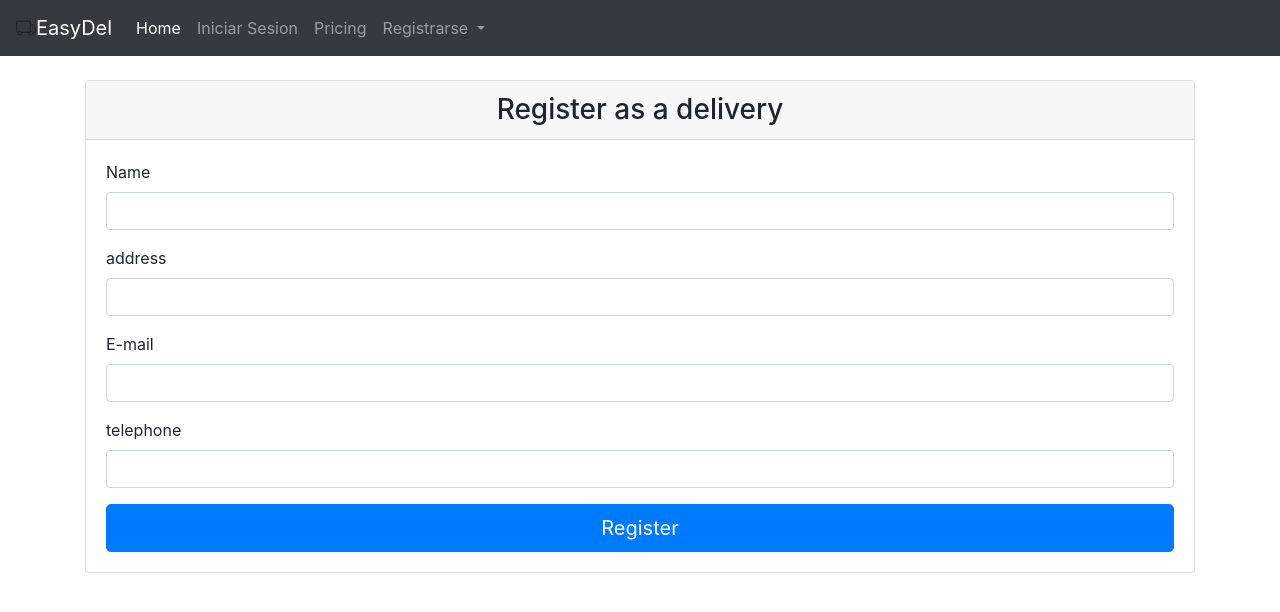
After one commit to BayronJDv/proyectobases, a Flask app: page /registerdelivery in a window 1280 px wide. The commit adds this page. Shown: the top 612 px of the page. Run offline with Flask 3, Linux system fonts and the light colour scheme; parts of the project's set-up code (start-up, migrations or seed data) failed here and were passed over; some libraries are stand-ins or nearby versions.

Commit message:
implementacion registro del delivery

```diff
--- a/app/auth/forms.py
+++ b/app/auth/forms.py
@@ -5,12 +5,13 @@ from wtforms import StringField, SubmitField, PasswordField, BooleanField
 from wtforms.validators import DataRequired, Length, Email, EqualTo, ValidationError
 from app.auth.models import User
 
+#used to verify
 def email_exists(form, field):
     email = User.query.filter_by(user_email=field.data).first()
     if email:
         raise ValidationError("Email already exists. !!!!")
 
-
+# used to register a user
 class RegistrationForm(FlaskForm):
     name = StringField("Name", validators=[DataRequired(), Length(4,16, message="Between 4 to 16 characters")])
     email = StringField("E-mail", validators=[DataRequired(), Email(), email_exists])
@@ -20,15 +21,23 @@ class RegistrationForm(FlaskForm):
     confirm = PasswordField("Confirm", validators=[DataRequired()])
     submit = SubmitField("Register")
 
-
+# used to log in
 class LoginForm(FlaskForm):
     email= StringField("E-mail", validators=[DataRequired(), Email()])
     password= PasswordField("Password", validators=[DataRequired()])
     stay_loggedin= BooleanField("Remember Me!")
     submit= SubmitField("Login")
 
+#used to register a client
 class RegistrationclientForm(FlaskForm):
     name= StringField("Name", validators=[DataRequired()])
     address= StringField("address", validators=[DataRequired()])
     email= StringField("E-mail", validators=[DataRequired(), Email(), email_exists])
     telephone= StringField("telephone", validators=[DataRequired()])
+
+# used to register a delivery
+class RegistrationDeliveryForm(FlaskForm):
+    name= StringField("Name", validators=[DataRequired()])
+    address= StringField("address", validators=[DataRequired()])
+    email= StringField("E-mail", validators=[DataRequired(), Email(), email_exists])
+    telephone= StringField("telephone", validators=[DataRequired()])
--- a/app/auth/routes.py
+++ b/app/auth/routes.py
@@ -1,7 +1,7 @@
 from flask import render_template,  flash, redirect, url_for
 from app.auth.forms import *
 from app.auth import authentication
-from app.auth.models import User,Client,Userm
+from app.auth.models import User,Client,Userm,Delivery
 from flask_login import login_user, logout_user, login_required, current_user
 
 
@@ -39,6 +39,24 @@ def register_client():
         flash("Registration Done... Now you can create a user with yout client id ")
         return redirect(url_for("authentication.register_user"))
     return render_template("rclient.html", form=form)
+
+@authentication.route("/registerdelivery", methods=["GET","POST"])
+def register_delivery():
+    if current_user.is_authenticated:
+        flash("you are already logged in the system")
+        return redirect(url_for("authentication.homepage"))
+    form = RegistrationDeliveryForm()
+    if form.validate_on_submit():
+        Delivery.create_delivery(
+            name = form.name.data,
+            address = form.address.data,
+            email= form.email.data,
+            telephone= form.telephone.data
+        )
+        flash("Registration Done... Now you can create a userm with your id ")
+        return redirect(url_for("authentication.register_user"))
+    return render_template("rdelivery.html", form=form)
+
 @authentication.route("/")
 def index():
     return render_template("index.html")
--- a/app/auth/templates/layout.html
+++ b/app/auth/templates/layout.html
@@ -74,9 +74,9 @@
               Registrarse
             </a>
             <div class="dropdown-menu" aria-labelledby="navbarDropdownMenuLink">
+              <a class="dropdown-item" href="{{ url_for('authentication.register_user') }}">Registrar Usuario</a>
               <a class="dropdown-item" href="{{ url_for('authentication.register_client') }}">Registrar Cliente</a>
-              <a class="dropdown-item" href="{{ url_for('authentication.register_user') }}">Registrar Usuario</a>
-              <a class="dropdown-item" href="#">Something else here</a>
+              <a class="dropdown-item" href="{{ url_for('authentication.register_delivery') }}">Registrar Mensajero</a>
             </div>
           </li>
         </ul>
--- /dev/null
+++ b/app/auth/templates/rdelivery.html
@@ -0,0 +1,48 @@
+{% extends "layout.html" %}
+
+{% block content %}
+<div class="container mt-4">
+    <div class="card card-container">
+        <h3 class="card-header text-center">Register as a delivery </h3>
+        <div class="card-body">
+            <form method="POST" action="{{ url_for('authentication.register_delivery') }}" class="form-signin">
+                {{ form.hidden_tag() }}
+
+                <div class="form-group">
+                    {{ form.name.label(class="form-control-label") }}
+                    {{ form.name(class="form-control") }}
+                    {% for error in form.name.errors %}
+                        <span style="color: red;">{{ error }}</span>
+                    {% endfor %}
+                </div>
+
+                <div class="form-group">
+                    {{ form.address.label(class="form-control-label") }}
+                    {{ form.address(class="form-control") }}
+                    {% for error in form.address.errors %}
+                        <span style="color: red;">{{ error }}</span>
+                    {% endfor %}
+                </div>
+
+                <div class="form-group">
+                    {{ form.email.label(class="form-control-label") }}
+                    {{ form.email(class="form-control") }}
+                    {% for error in form.email.errors %}
+                        <span style="color: red;">{{ error }}</span>
+                    {% endfor %}
+                </div>
+
+                <div class="form-group">
+                    {{ form.telephone.label(class="form-control-label") }}
+                    {{ form.telephone(class="form-control") }}
+                    {% for error in form.telephone.errors %}
+                        <span style="color: red;">{{ error }}</span>
+                    {% endfor %}
+                </div>
+
+                <button type="submit" class="btn btn-lg btn-primary btn-block">Register</button>
+            </form>
+        </div>
+    </div>
+</div>
+{% endblock content %}
--- a/run.py
+++ b/run.py
@@ -6,7 +6,7 @@ from app.auth.models import User,Client,Userm,Delivery
 easydel =  create_app("prod")
 with easydel.app_context():
     db.create_all()
-
+        # create a delivery and a delivery user for testing
     if not Delivery.query.filter_by(delivery_name="testD").first():
         Delivery.create_delivery(
             name="testDelivery",
@@ -23,6 +23,7 @@ with easydel.app_context():
             address="test-address",
             deliveryid=1
         )
+        # create a client and a user for testing
     if not Client.query.filter_by(client_name="testclient").first():
         Client.create_client(
             name="testclient",
```
